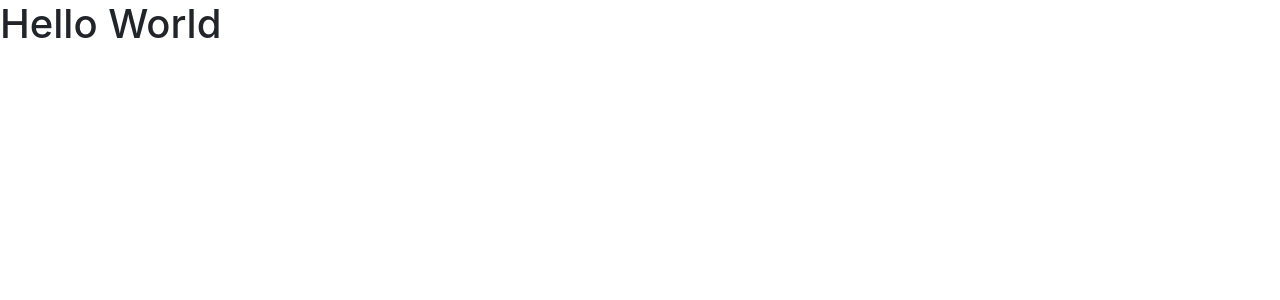
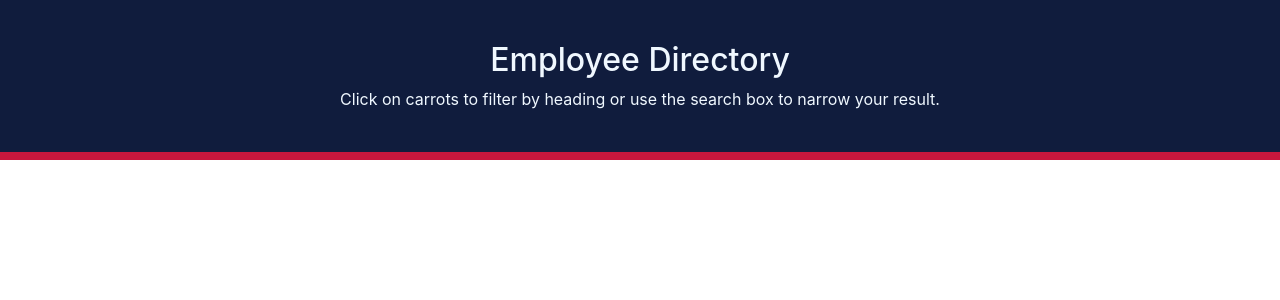
Before and after one commit to mugich/employee-drectory, a React (Create React App) app: page / in a window 1280 px wide. Shown: the top 300 px of the page. Built offline with nearby package versions, Linux system fonts and the light colour scheme.

Commit message:
added navbar and styled

```diff
--- a/src/App.js
+++ b/src/App.js
@@ -1,8 +1,8 @@
-
+import Navbar from "./components/navbar/Navbar"
 function App() {
   return (
     <div className="App">
-    <h1>Hello World</h1>
+   <Navbar/>
     </div>
   );
 }
--- /dev/null
+++ b/src/components/navbar/Navbar.jsx
@@ -0,0 +1,19 @@
+import React, { Component } from "react";
+import "./Style.css";
+
+class Navbar extends Component {
+  render() {
+    return (
+
+        <nav className="navbar">
+
+          <span className="text-center">
+          <h2>Employee Directory</h2>
+            Click on carrots to filter by heading or use the search box to narrow your result.</span>
+        </nav>
+
+    );
+  }
+}
+
+export default Navbar;
--- /dev/null
+++ b/src/components/navbar/Style.css
@@ -0,0 +1,12 @@
+.text-center {
+  position: absolute;
+  left: 50%;
+  transform: translatex(-50%);
+  color: aliceblue;
+
+}
+.navbar {
+  background-color: #101c3d;
+  height: 160px;
+  border-bottom: 8px solid rgb(199, 23, 61);
+}
```
Also changed, not shown: src/components/search/Search.jsx (added), src/components/table/navbar/Nav.jsx (deleted).
